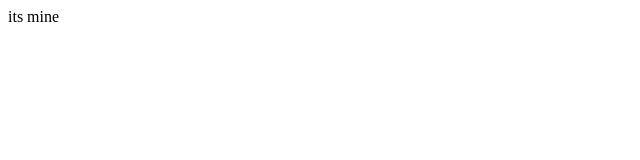
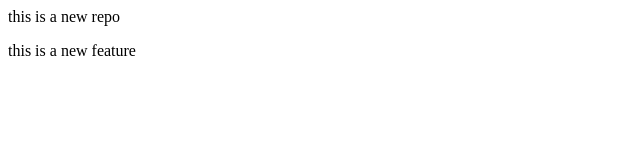
Before and after one commit to AdanDurrani/local-repo, a plain HTML site: page index.html in a window 1280 px wide. Shown: the whole page, without its empty margins (0-640 px from the left). Drawn offline with Linux system fonts and the light colour scheme.

Commit message:
new feature

```diff
--- a/index.html
+++ b/index.html
@@ -1 +1,2 @@
-<p>its mine<p>
+<p>this is a new repo<p>
+    <P>this is a new feature</P>
```
